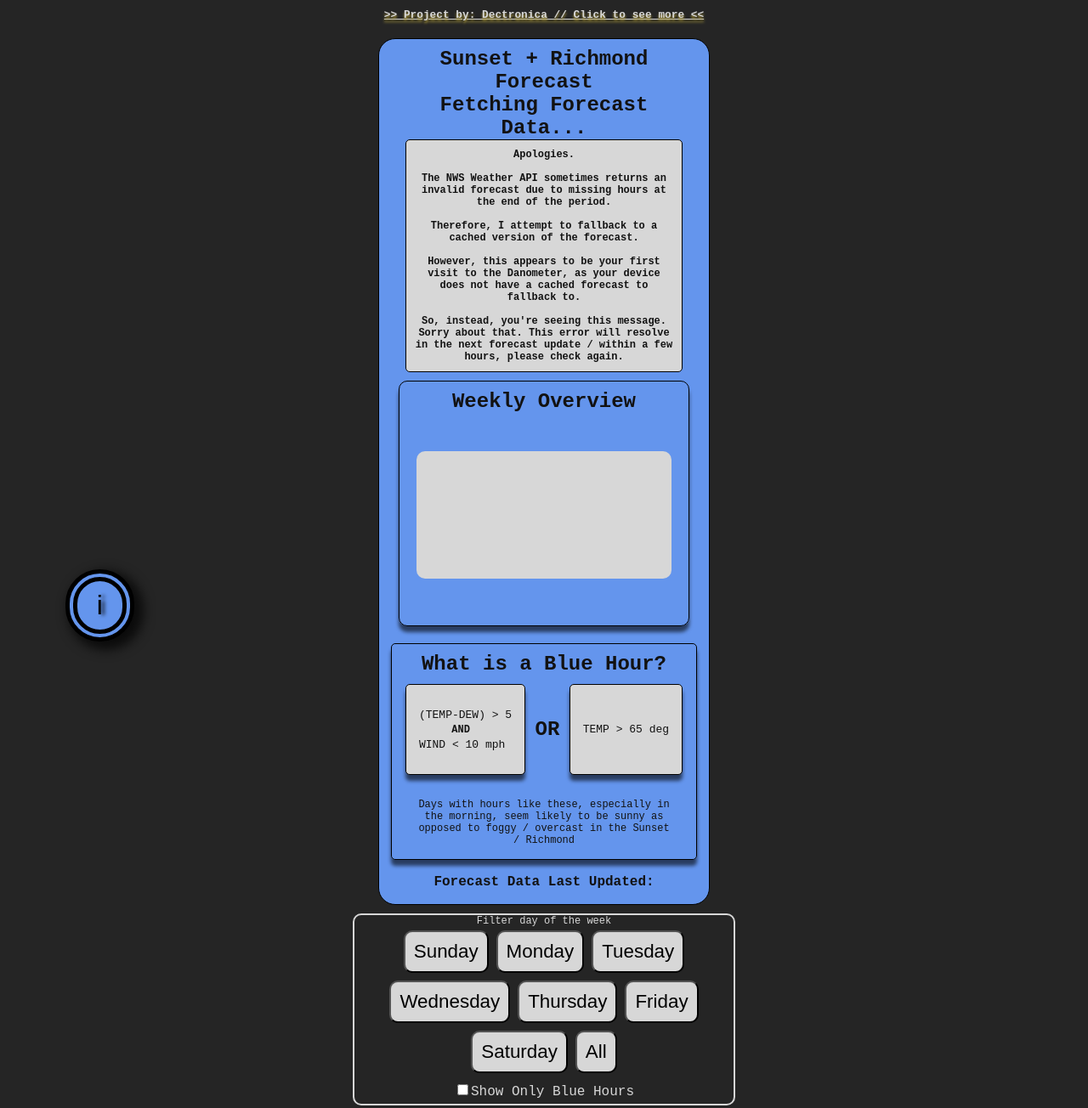
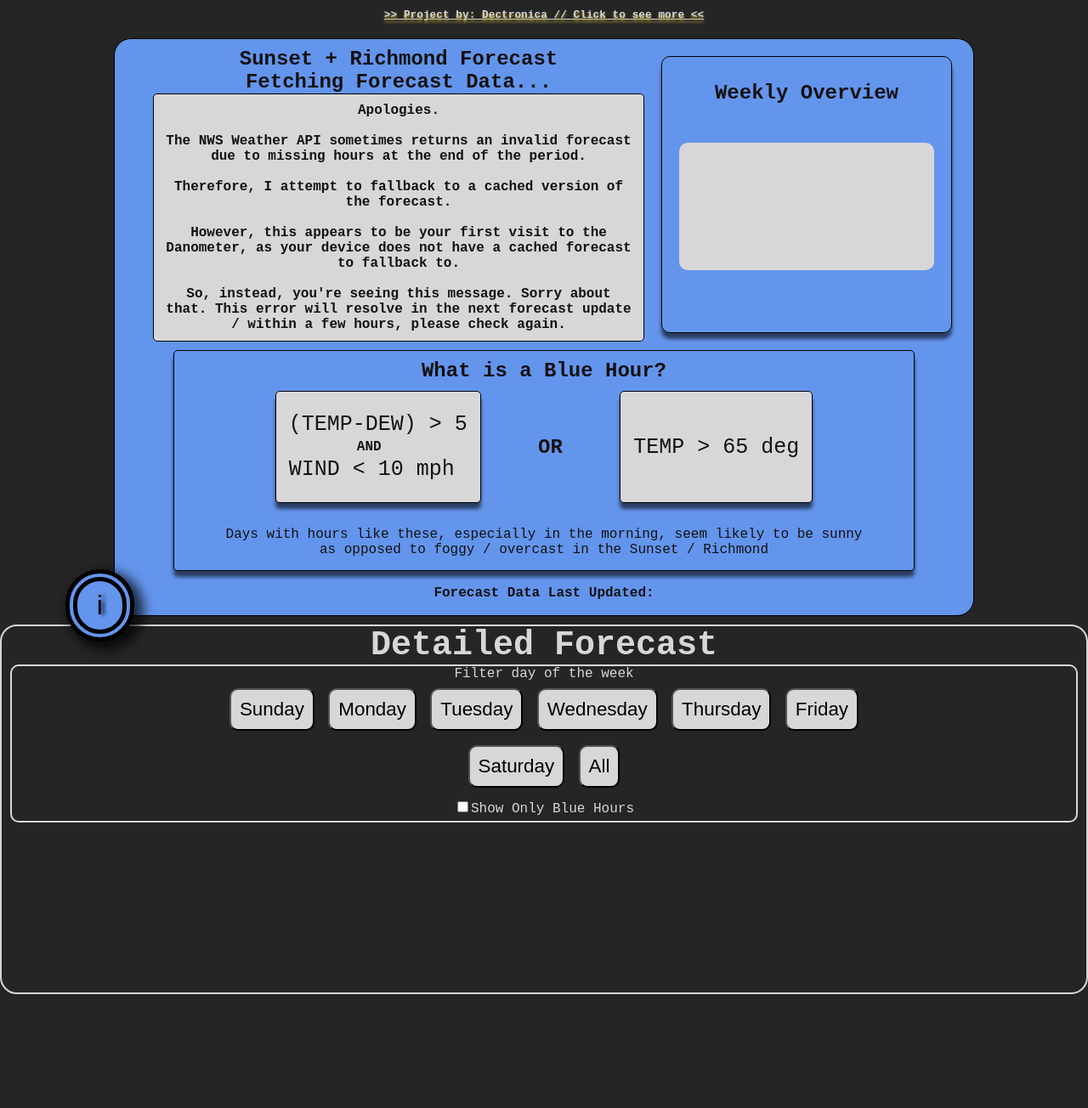
Before and after one commit to ddectis/sfwx, a website: page index.html in a window 1280 px wide. Shown: the whole page at 85% size. After the commit the page ends 1170 px from the top, so only its background shows below. Drawn offline with nearby package versions, Linux system fonts and the light colour scheme; no server answers.

Commit message:
improved responsive design

```diff
--- a/assets/scripts/index.js
+++ b/assets/scripts/index.js
@@ -72,7 +72,7 @@ class PullLocalWeather {
         //console.log(updateTime[0].substring(5));
         //console.log(updateDate)
 
-        lastUpdated.innerHTML = `<p>Forecast Data Last Updated: ${updateDayOfWeek} @ ${updateHours}:${updateDateObject.getMinutes()} ${amPM} </p>`
+        lastUpdated.innerHTML = `<p>Data Updated @ ${updateHours}:${updateDateObject.getMinutes()} ${amPM} </p>`
         if (usingCache) {
             lastUpdated.insertAdjacentHTML("beforeend",`<h2><b>Warning: Using Cached Forecast due to API Issues</b></h2>`)
         }
@@ -234,6 +234,7 @@ class PullLocalWeather {
 
         if (countOfBlueHours > 0) {
             weatherSummary.insertAdjacentHTML("beforeend", `
+            <h2>Sunset + Richmond Forecast</h2>
             <div class="forecast-summary-entry"><u>Best Looking Day:</u> <br/> On <b>${dayWithLongestStreak}</b> there will be <b>${longestStreakCount} blue ${hourOrHours}!</b></div>
             <div class="forecast-summary-entry"><u>Weekly Blue Score:</u> <br/><h1>${countOfBlueHours}  ${grade}</h1></div>
 
--- a/assets/style/style.css
+++ b/assets/style/style.css
@@ -19,7 +19,7 @@ body {
 }
 
 .app {
-    max-width: 450px;
+
 }
 
 button {
@@ -146,6 +146,13 @@ ol, ul {
     box-shadow: 0px 7px 4px 0px #00000096;
 }
 
+.summary-holder {
+    width: 100%;
+    display: flex;
+    flex-direction: column;
+    justify-content: space-between;
+}
+
 li {
     padding-block: 3px;
     font-size: 13px;
@@ -176,7 +183,7 @@ img {
 
 .weather-summary {
     display: flex;
-    justify-content: center;
+    justify-content: space-evenly;
     flex-direction: column;
     align-items: center;
 }
@@ -196,10 +203,11 @@ body {
 }
 
 h1 {
-    display: flex;
     justify-content: center;
     font-size: 2.5em;
     margin: 0;
+    text-align: center;
+    font-weight: bold;
 }
 
 h3 {
@@ -216,7 +224,7 @@ p {
     text-align: center;
     display: flex;
     justify-content: center;
-    font-size: 0.75em;
+    font-size: 1em;
     max-width: 90%;
 }
 
@@ -468,47 +476,39 @@ label {
     border-radius: 5px;
 }
 
-/*
+.detailed-forecast-holder {
+    border: solid #d7d7d7 2px;
+    border-radius: 20px;
+    padding-inline: 10px;
+}
 
-@media screen and (min-width: 700px) {
-    .grid-cell {
-
-
-
+@media screen and (min-width:700px){
+    .summary-holder{
+        flex-direction:row;
     }
 
-    .sub-title {
-        display: flex;
-        flex-direction:unset;
-        justify-content: center;
-        border: solid black 2px;
-        align-items: center;
+    .weather-chart-outline{
+        width:45%
     }
 
-    .intro-text {
-
-        max-width: 50%;
+    li{
+        font-size:25px;
     }
 
-    .sub-title img {
-        max-height: 250px;
+    .blue-params{
+        height:100px;
     }
 
-    .weather-entry {
-        flex-direction: row;
-        align-items: center;
-
+    .param-container{
+        max-width:700px;
     }
 
-    .weather-data{
-        justify-content:space-around;
+    .blue-info-container{
+        max-width:850px;
     }
 
-    .weather-time{
-        min-width:33%;
-    }
 }
-    */
+
 .hide {
     display: none;
 }
--- a/index.html
+++ b/index.html
@@ -3,7 +3,7 @@
 <html lang="en" xmlns="http://www.w3.org/1999/xhtml">
 <head>
     <meta charset="utf-8" />
-    <link rel="stylesheet" href="./assets/style/style.css?19" />
+    <link rel="stylesheet" href="./assets/style/style.css?20" />
      <meta name="viewport" content="width=device-width, initial-scale=1" />
     <title>Danometer - SF West Side Prognostication</title>
     <title></title>
@@ -35,8 +35,11 @@
             <div class="blue border-radius default-border">
 
                 <button id="info-toggle" class="info-button">i</button>
+
+                <div class="summary-holder">
+
+                    <div class="weather-summary" id="weather-summary">
                         <h2>Sunset + Richmond Forecast</h2>
-                <div class="weather-summary" id="weather-summary">
                     </div>
                     <div class="weather-chart-outline">
                         <h2>Weekly Overview</h2>
@@ -45,6 +48,8 @@
                             <canvas id="weather-chart"></canvas>
                         </div>
                     </div>
+                </div>
+
 
 
 
@@ -74,7 +79,8 @@
             </div>
 
         </div>
-
+        <div class="detailed-forecast-holder">
+            <h1>Detailed Forecast</h1>
             <div class="filter-holder">
                 <p>Filter day of the week</p>
 
@@ -97,6 +103,8 @@
             <div class="grid" id="grid"></div>
         </div>
 
+    </div>
+
     <script src="https://cdn.jsdelivr.net/npm/chart.js"></script>
     <script type="module" src="./assets/scripts/index.js?19"></script>
 </body>
```
Lines whose indentation alone changed are shown as unchanged.
